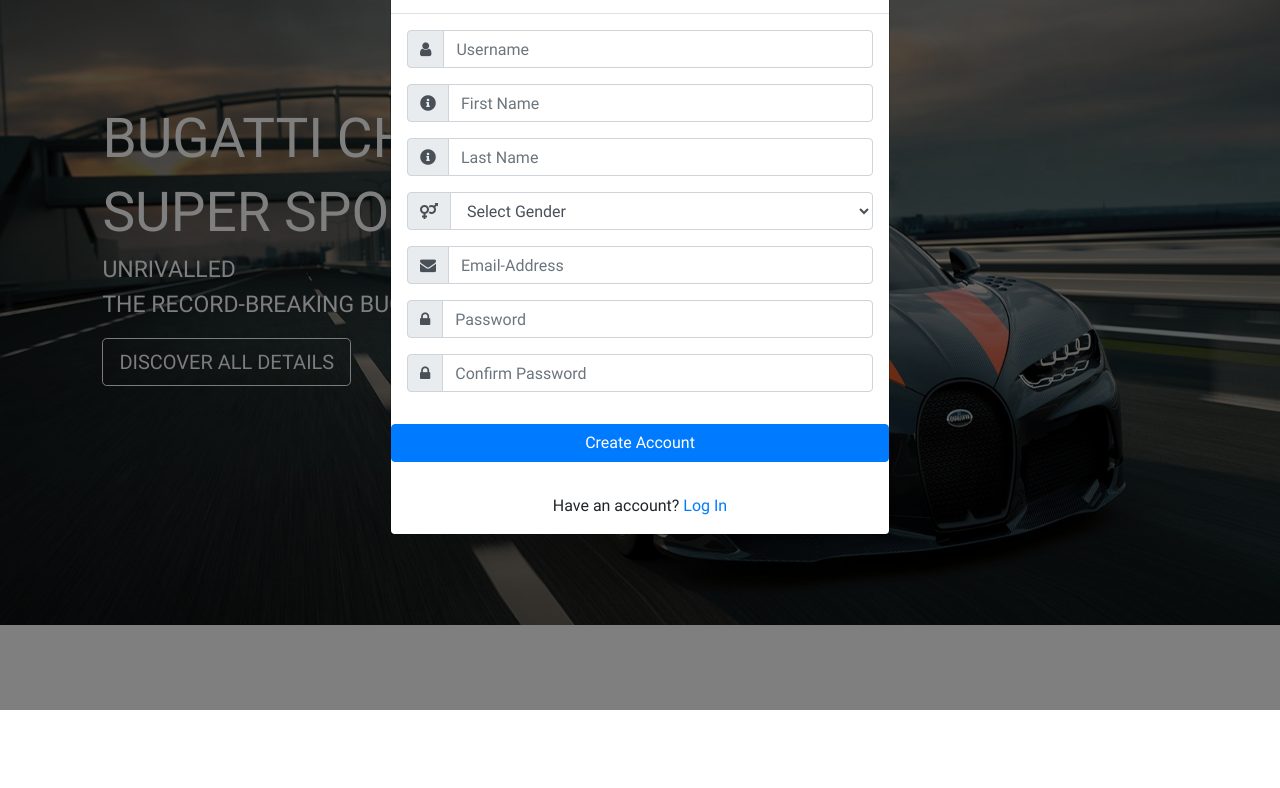
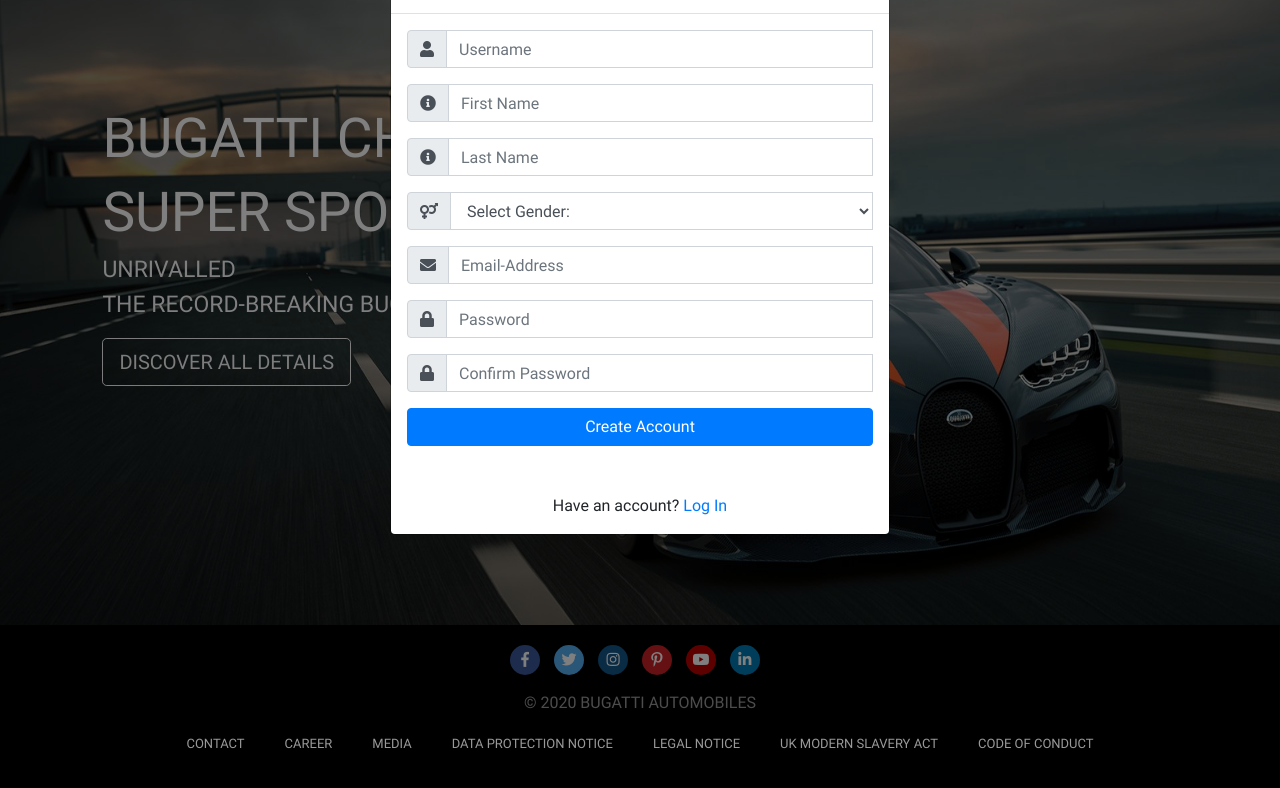
Before and after one commit to rohan-bhautoo/Bugatti-Website, a website: page public/Home.html in a window 1280 px wide. Both pictures are taken after a click on the link "Register". Shown: the part 90-878 px from the top of the page. Before the commit the page ends 800 px from the top, so only its background shows below. Drawn offline with nearby package versions, Linux system fonts and the light colour scheme.

Commit message:
Added Validation v1

```diff
--- a/public/CSS/Home.css
+++ b/public/CSS/Home.css
@@ -173,3 +173,84 @@
     font-size: 23px;
     text-transform: uppercase;
 }
+
+#footer {
+    background: black;
+    padding: 20px 0;
+}
+
+#footer P {
+    color: #999999;
+}
+
+#footer a {
+    color: #999999;
+    font-size: 13px;
+    text-decoration: none;
+}
+
+#footer a:hover {
+    color: #555555;
+}
+
+#footer ul {
+    padding-left: 0;
+}
+
+#footer ul > li{
+    padding-left: 18px;
+    padding-right: 18px;
+}
+
+#footer .social {
+    text-align: left;
+}
+
+#footer .social a {
+    margin: 0 10px 0 0;
+    display: inline-block;
+    color: #ffffff;
+    width: 30px;
+    height: 30px;
+    border-radius: 15px;
+    line-height: 30px;
+    font-size: 15px;
+    text-align: center;
+    vertical-align: bottom;
+    text-decoration: none;
+}
+
+.fa-envelope:hover,
+.fab:hover {
+    opacity: 0.7;
+}
+
+.fa-facebook-f {
+    background: #3b5998;
+    color: white;
+}
+
+.fa-twitter {
+    background: #55acee;
+    color: white;
+}
+
+.fa-instagram {
+    background: #125688;
+    color: white;
+}
+
+.fa-pinterest-p {
+    background: #cb2027;
+    color: white;
+}
+
+.fa-youtube {
+    background: #bb0000;
+    color: white;
+}
+
+.fa-linkedin-in {
+    background: #007bb5;
+    color: white;
+}
--- a/public/Home.html
+++ b/public/Home.html
@@ -7,11 +7,16 @@
     <link rel="stylesheet" href="CSS/Home.css">
     <link rel="stylesheet" href="https://use.fontawesome.com/releases/v5.0.8/css/all.css">
     <link rel="stylesheet" href="https://cdnjs.cloudflare.com/ajax/libs/font-awesome/4.7.0/css/font-awesome.min.css">
+    <link rel="stylesheet" href="https://use.fontawesome.com/releases/v5.7.0/css/all.css"
+          integrity="sha384-lZN37f5QGtY3VHgisS14W3ExzMWZxybE1SJSEsQp9S+oqd12jhcu+A56Ebc1zFSJ" crossorigin="anonymous">
     <link rel="stylesheet" href="https://maxcdn.bootstrapcdn.com/bootstrap/4.4.1/css/bootstrap.min.css">
     <script src="https://ajax.googleapis.com/ajax/libs/jquery/3.4.1/jquery.min.js"></script>
+    <script src="https://cdnjs.cloudflare.com/ajax/libs/jquery-validate/1.14.0/jquery.validate.min.js"></script>
+    <script src="https://cdnjs.cloudflare.com/ajax/libs/bootstrap-validator/0.5.3/js/bootstrapValidator.js"></script>
     <script src="https://cdnjs.cloudflare.com/ajax/libs/popper.js/1.16.0/umd/popper.min.js"></script>
     <script src="https://maxcdn.bootstrapcdn.com/bootstrap/4.4.1/js/bootstrap.min.js"></script>
-    <script type="text/javascript" src="User.js"></script>
+    <script type="text/javascript" src="Javascript/User.js"></script>
+    <script type="text/javascript" src="Javascript/RegisterValidation.js"></script>
 </head>
 <body>
 
@@ -56,63 +61,91 @@
 
             <div class="modal-body">
 
-                <div class="form-group input-group">
+                <form role="form" id="registerForm" class="form-horizontal needs-validation" method="post" novalidate>
+                    <div class="form-row">
+                        <div class="form-group input-group col-md-12">
                             <div class="input-group-prepend">
-                        <span class="input-group-text"> <i class="fa fa-user"></i> </span>
+                                <span class="input-group-text" id="inputGroupPrependUsername"> <i class="fa fa-user"></i> </span>
                             </div>
-                    <input type="text" name="username" class="form-control" placeholder="Username" id="regUsername">
+                            <input type="text" name="regUsername" class="form-control" placeholder="Username" id="regUsername" aria-describedby="inputGroupPrepend" required>
+                            <div class="invalid-feedback">
+                                Invalid Username!
+                            </div>
                         </div>
 
-                <div class="form-group input-group">
+                        <div class="form-group input-group col-md-12">
                             <div class="input-group-prepend">
-                        <span class="input-group-text"> <i class="fas fa-info-circle"></i> </span>
+                                <span class="input-group-text" id="inputGroupPrependFirstName"> <i class="fas fa-info-circle"></i> </span>
                             </div>
-                    <input type="text" name="firstName" class="form-control" placeholder="First Name" id="regFirstName">
+                            <input type="text" name="regFirstName" class="form-control" placeholder="First Name" id="regFirstName" aria-describedby="inputGroupPrependFirstName" required>
+                            <div class="invalid-feedback">
+                                Invalid First Name!
+                            </div>
                         </div>
 
-                <div class="form-group input-group">
+                        <div class="form-group input-group col-md-12">
                             <div class="input-group-prepend">
-                        <span class="input-group-text"> <i class="fas fa-info-circle"></i> </span>
+                                <span class="input-group-text" id="inputGroupPrependLastName"> <i class="fas fa-info-circle"></i> </span>
                             </div>
-                    <input type="text" name="lastName" class="form-control" placeholder="Last Name" id="regLastName">
+                            <input type="text" name="regLastName" class="form-control" placeholder="Last Name" id="regLastName" aria-describedby="inputGroupPrependLastName" required>
+                            <div class="invalid-feedback">
+                                Invalid Last Name!
+                            </div>
                         </div>
 
-                <div class="form-group input-group">
+                        <div class="form-group input-group col-md-12">
                             <div class="input-group-prepend">
-                        <span class="input-group-text"> <i class="fas fa-venus-mars"></i> </i> </span>
+                                <span class="input-group-text" id="inputGroupPrependGender"> <i class="fas fa-venus-mars"></i> </i> </span>
                             </div>
-                    <select id="gender" class="form-control">
-                        <option selected="" disabled="disabled">Select Gender</option>
+                            <select name="gender" id="gender" class="form-control" aria-describedby="inputGroupPrependGender" required>
+                                <option selected disabled>Select Gender:</option>
                                 <option>Male</option>
                                 <option>Female</option>
                             </select>
+
+                            <div class="invalid-feedback">
+                                Please select an option!
+                            </div>
                         </div>
 
-                <div class="form-group input-group">
+                        <div class="form-group input-group col-md-12">
                             <div class="input-group-prepend">
-                        <span class="input-group-text"> <i class="fa fa-envelope"></i> </span>
-                    </div>
-                    <input type="email" name="email" class="form-control" placeholder="Email-Address" id="regEmailAddress">
+                                <span class="input-group-text" id="inputGroupPrependEmail"> <i class="fa fa-envelope"></i> </span>
                             </div>
 
-                <div class="form-group input-group">
-                    <div class="input-group-prepend">
-                        <span class="input-group-text"> <i class="fa fa-lock"></i> </span>
+                            <input type="email" name="regEmailAddress" class="form-control" placeholder="Email-Address" id="regEmailAddress" aria-describedby="inputGroupPrependEmail" required>
+                            <div class="invalid-feedback">
+                                Invalid Email-Address!
                             </div>
-                    <input type="password" name="password" class="form-control" placeholder="Password" id="regPassword">
                         </div>
 
-                <div class="form-group input-group">
+                        <div class="form-group input-group col-md-12">
                             <div class="input-group-prepend">
-                        <span class="input-group-text"> <i class="fa fa-lock"></i> </span>
-                    </div>
-                    <input type="password" name="confirmPassword" class="form-control" placeholder="Confirm Password" id="regConfirmPassword">
+                                <span class="input-group-text" id="inputGroupPrependPass"> <i class="fa fa-lock"></i> </span>
                             </div>
 
+                            <input type="password" name="regPassword" class="form-control" placeholder="Password" id="regPassword" aria-describedby="inputGroupPrependPass" required>
+                            <div class="invalid-feedback">
+                                Invalid Password
+                            </div>
                         </div>
 
-            <div class="form-group">
+                        <div class="form-group input-group col-md-12">
+                            <div class="input-group-prepend">
+                                <span class="input-group-text" id="inputGroupPrependConfirmPass"> <i class="fa fa-lock"></i> </span>
+                            </div>
+
+                            <input type="password" name="regConfirmPassword" class="form-control" placeholder="Confirm Password" id="regConfirmPassword" aria-describedby="inputGroupPrependConfirmPass" required>
+                            <div class="invalid-feedback">
+                                Invalid Password
+                            </div>
+                        </div>
+
+                        <div class="form-group col-md-12">
                             <button type="submit" class="btn btn-primary btn-block" onclick="addUser()">Create Account</button>
+                        </div>
+                    </div>
+                </form>
             </div>
             <p class="text-center" id="AddUserResult"></p>
             <p class="text-center">Have an account? <a href="#" data-dismiss="modal" data-toggle="modal" data-target="#loginModal">Log In</a> </p>
@@ -191,6 +224,45 @@
     </div>
 </section>
 
+<section class="models">
+
+</section>
+
+<section class="footer">
+    <div id="footer">
+        <div class="container-fluid">
+            <div class="row justify-content-center">
+                <div class="text-center">
+                    <p class="social">
+                        <a href="#" class="fab fa-facebook-f"></a>
+                        <a href="#" class="fab fa-twitter"></a>
+                        <a href="#" class="fab fa-instagram"></a>
+                        <a href="#" class="fab fa-pinterest-p"></a>
+                        <a href="#" class="fab fa-youtube"></a>
+                        <a href="#" class="fab fa-linkedin-in"></a>
+                    </p>
+                </div>
+
+                <div class="col-md-12">
+                    <p class="text-center">&copy; 2020 BUGATTI AUTOMOBILES</p>
+                </div>
+
+                <div class="col-sm-12 text-center">
+                    <ul>
+                        <li><a href="#">CONTACT</a></li>
+                        <li><a href="#">CAREER</a></li>
+                        <li><a href="#">MEDIA</a></li>
+                        <li><a href="#">DATA PROTECTION NOTICE</a></li>
+                        <li><a href="#">LEGAL NOTICE</a></li>
+                        <li><a href="#">UK MODERN SLAVERY ACT</a></li>
+                        <li><a href="#">CODE OF CONDUCT</a></li>
+                    </ul>
+                </div>
+            </div>
+        </div>
+    </div>
+</section>
+
 <script>
     function openNav() {
         document.getElementById("navigationMenu").style.width = "100%";
@@ -199,7 +271,6 @@
     function closeNav() {
         document.getElementById("navigationMenu").style.width = "0%";
     }
-
 </script>
 
 </body>
--- /dev/null
+++ b/public/Javascript/RegisterValidation.js
@@ -0,0 +1,17 @@
+(function() {
+    'use strict';
+    window.addEventListener('load', function() {
+        // Fetch all the forms we want to apply custom Bootstrap validation styles to
+        var forms = document.getElementsByClassName('needs-validation');
+        // Loop over them and prevent submission
+        var validation = Array.prototype.filter.call(forms, function(form) {
+            form.addEventListener('submit', function(event) {
+                if (form.checkValidity() === false) {
+                    event.preventDefault();
+                    event.stopPropagation();
+                }
+                form.classList.add('was-validated');
+            }, false);
+        });
+    }, false);
+})();
```
Also changed, not shown: Database.js (deleted, +0 -24 lines), public/Javascript/User.js (renamed from public/User.js). Lines whose indentation alone changed are shown as unchanged.
